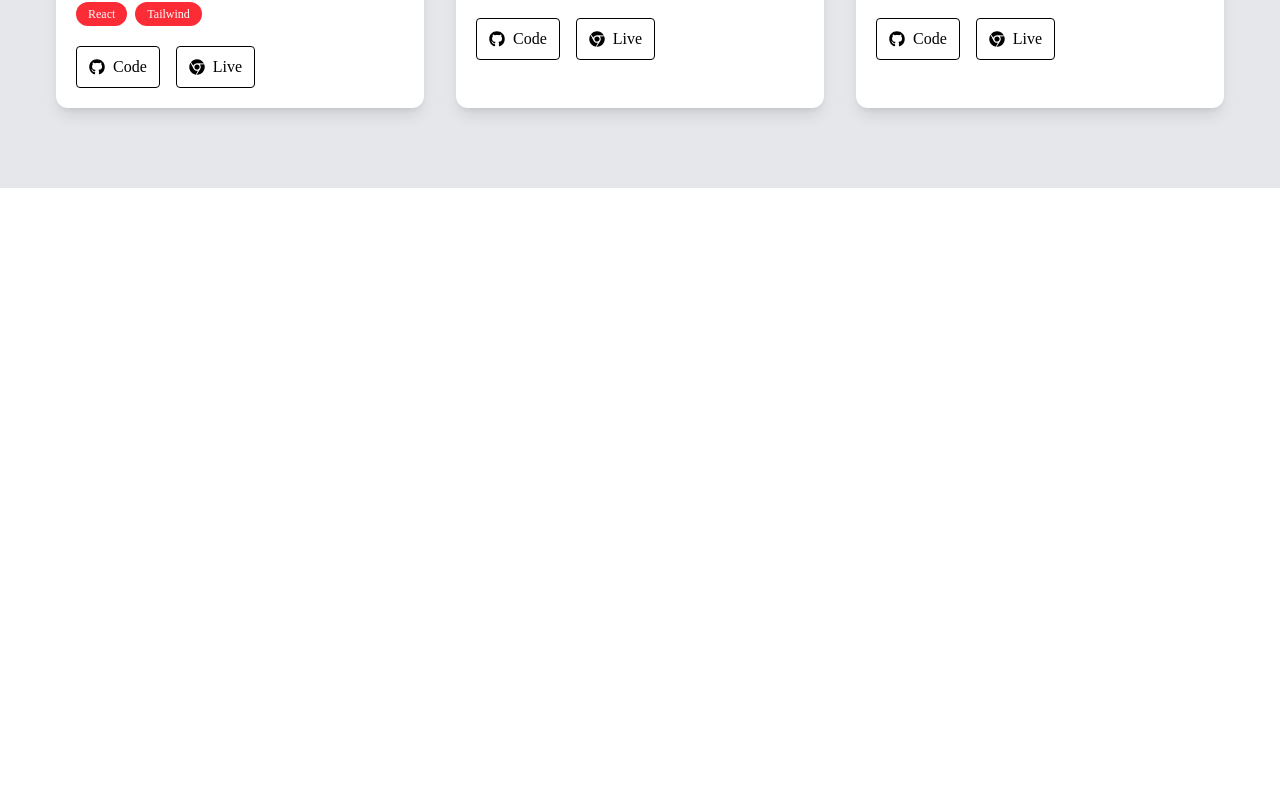
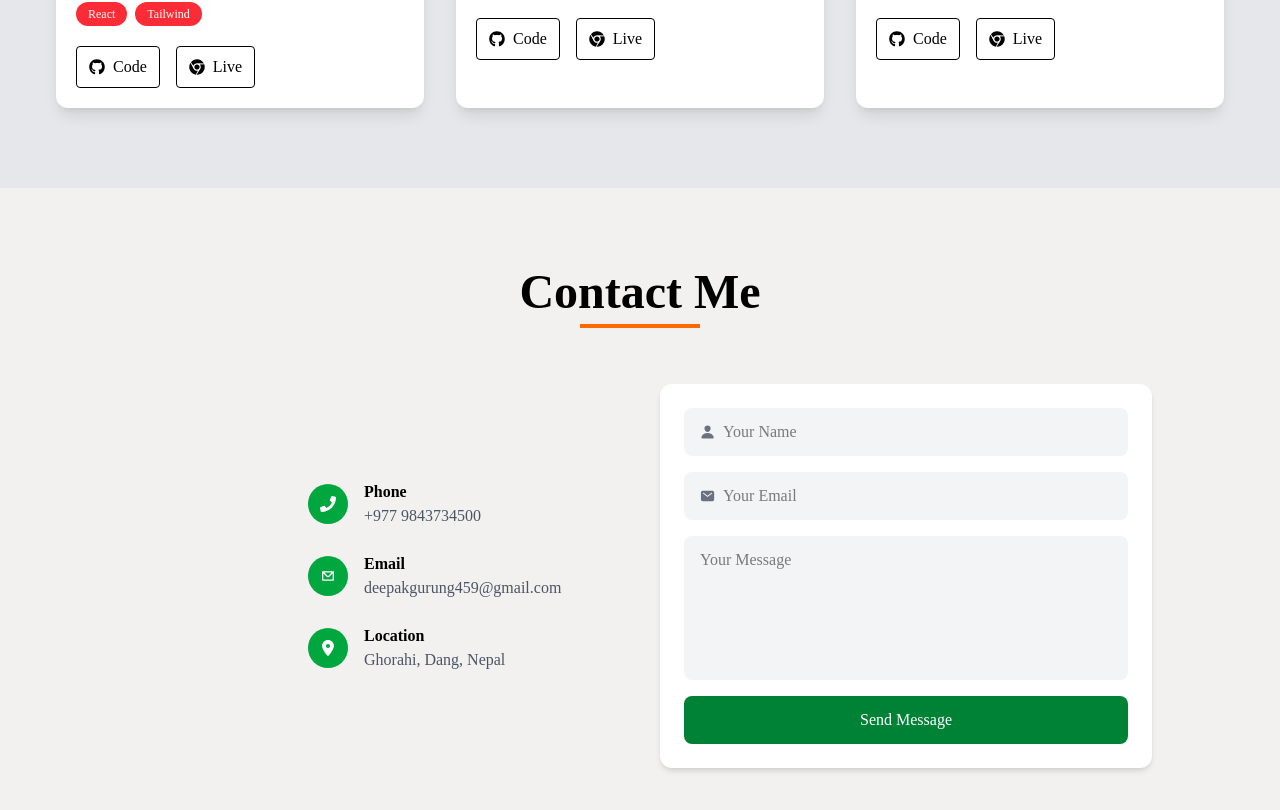
Before and after one commit to deepak-gurung/portfolio, a React (Vite) app: page / in a window 1280 px wide. Shown: the part 2594-3404 px from the top of the page. Before the commit the page ends 2782 px from the top, so only its background shows below. Built offline with nearby package versions, Linux system fonts and the light colour scheme; a web font is replaced by a local one.

Commit message:
contact section added

```diff
--- /dev/null
+++ b/src/components/ContactSection.jsx
@@ -0,0 +1,88 @@
+import React from "react";
+import { CgMail } from "react-icons/cg";
+import { FaPhone } from "react-icons/fa";
+import { FaLocationDot } from "react-icons/fa6";
+import { IoMail, IoPerson } from "react-icons/io5";
+
+const ContactSection = () => {
+  return (
+    <section id="contact" className="bg-[#f2f1ef] py-20 px-6 md:px-12">
+      <div className="max-w-5xl mx-auto flex flex-col items-center">
+        {/* Title */}
+        <h1 className="text-4xl md:text-5xl font-bold text-center mb-2">
+          Contact Me
+        </h1>
+        <hr className="w-[120px] border-2 border-orange-500 mb-14" />
+
+        {/* Content */}
+        <div className="grid grid-cols-1 md:grid-cols-2 gap-10 w-full items-center">
+          {/* Left Side */}
+          <div className="flex flex-col gap-6 justify-center items-center md:items-start">
+            <div className="flex items-center gap-4 md:pl-45">
+              <div className="p-3 bg-green-600 text-white rounded-full">
+                <FaPhone />
+              </div>
+              <div>
+                <h3 className="font-semibold">Phone</h3>
+                <p className="text-gray-600">+977 9843734500</p>
+              </div>
+            </div>
+
+            <div className="flex items-center gap-4 pl-20 md:pl-45">
+              <div className="p-3 bg-green-600 text-white rounded-full">
+                <CgMail />
+              </div>
+              <div>
+                <h3 className="font-semibold">Email</h3>
+                <p className="text-gray-600">deepakgurung459@gmail.com</p>
+              </div>
+            </div>
+
+            <div className="flex items-center gap-4 pl-3 md:pl-45">
+              <div className="p-3 bg-green-600 text-white rounded-full">
+                <FaLocationDot />
+              </div>
+              <div>
+                <h3 className="font-semibold">Location</h3>
+                <p className="text-gray-600">Ghorahi, Dang, Nepal</p>
+              </div>
+            </div>
+          </div>
+
+          {/* Right Side */}
+          <form className="flex flex-col gap-4 bg-white p-6 rounded-xl shadow-md w-full">
+            <div className="flex items-center bg-gray-100 px-4 py-3 rounded-lg gap-2">
+              <IoPerson className="text-gray-500" />
+              <input
+                type="text"
+                placeholder="Your Name"
+                className="w-full bg-transparent outline-none"
+              />
+            </div>
+
+            <div className="flex items-center bg-gray-100 px-4 py-3 rounded-lg gap-2">
+              <IoMail className="text-gray-500" />
+              <input
+                type="email"
+                placeholder="Your Email"
+                className="w-full bg-transparent outline-none"
+              />
+            </div>
+
+            <textarea
+              rows="5"
+              placeholder="Your Message"
+              className="w-full bg-gray-100 px-4 py-3 rounded-lg outline-none resize-none"
+            ></textarea>
+
+            <button className="bg-green-700 text-white py-3 rounded-lg transition cursor-pointer hover:bg-green-800">
+              Send Message
+            </button>
+          </form>
+        </div>
+      </div>
+    </section>
+  );
+};
+
+export default ContactSection;
--- a/src/pages/Home.jsx
+++ b/src/pages/Home.jsx
@@ -4,6 +4,7 @@ import HeroSection from "../components/HeroSection";
 import AboutSection from "../components/AboutSection";
 import SkillsSection from "../components/SkillsSection";
 import ProjectSection from "../components/ProjectSection";
+import ContactSection from "../components/ContactSection";
 
 
 const Home = () => {
@@ -14,6 +15,7 @@ const Home = () => {
       <AboutSection />
       <SkillsSection />
       <ProjectSection />
+      <ContactSection />
     </div>
   );
 };
```
